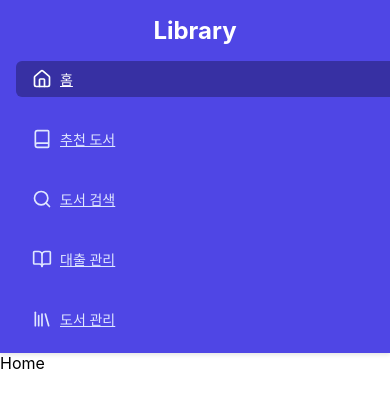
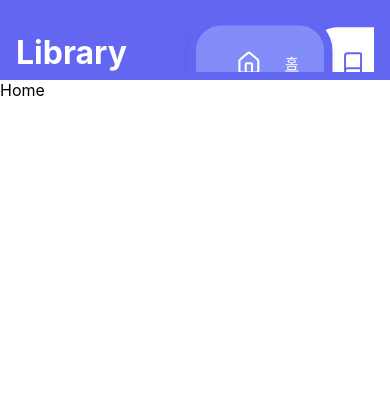
Before and after one commit to kpukpu/NIR_HACK_PR2, a React (Create React App) app in the folder frontend/: page / in a window 390 px wide. Shown: the top 408 px of the page. Built offline with nearby package versions, Linux system fonts and the light colour scheme.

Commit message:
네비게이션 바 디자인 수정

```diff
--- a/frontend/src/components/Nav/Nav.css
+++ b/frontend/src/components/Nav/Nav.css
@@ -1,19 +1,20 @@
 .nav {
-    background-color: #4f46e5;
-    box-shadow: 0 2px 4px rgba(0, 0, 0, 0.1);
+    background-color: #6366f1;
+    padding: 0.5rem 1rem;
+    overflow: hidden;  /* 넘치는 부분 숨기기 */
 }
 
 .nav-container {
     max-width: 1280px;
     margin: 0 auto;
-    padding: 0 1rem;
     display: flex;
-    align-items: center;
-    height: 4rem;
+    justify-content: center;
+    align-items: flex-end;  /* 아래쪽 정렬 */
+    height: 4rem;  /* 네비게이션 바 높이 증가 */
 }
 
 .nav-logo {
-    font-size: 1.5rem;
+    font-size: 2rem;
     font-weight: bold;
     color: white;
     margin-right: 4rem; /* Library 글자와 메뉴 사이의 간격 */
@@ -21,54 +22,55 @@
 
 .nav-menu {
     display: flex;
-    gap: 1.5rem;
+    position: relative;
 }
 
 .nav-item {
+    border: 8px solid #6366f1;
     display: flex;
     align-items: center;
-    padding: 0.5rem 1rem;
-    color: #e0e7ff;
-    font-size: 0.875rem;
+    padding: 1.5rem 2rem;  /* 패딩 증가 */
+    background-color: white;
+    color: #6366f1;
+    font-size: 1rem;
     font-weight: 500;
-    border-radius: 0.375rem;
-    transition: background-color 0.2s, color 0.2s;
+    border-radius: 2rem 2rem 0 0;  /* 위쪽만 둥글게 */
+    transition: all 0.3s ease;
+    margin-right: -1.5rem;  /* 겹치는 효과 */
+    position: relative;
+    z-index: 1;
+    transform: translateY(40%);  /* 아래로 50% 이동 */
 }
 
 .nav-item:hover {
-    background-color: #4338ca;
-    color: white;
+    transform: translateY(45%);
 }
 
 .nav-item.active {
-    background-color: #3730a3;
+    background-color: #818cf8;
     color: white;
+    transform: translateY(40%) scale(1.05);
+    box-shadow: 0 4px 6px rgba(0, 0, 0, 0.1);
 }
 
 .nav-icon {
-    width: 1.25rem;
-    height: 1.25rem;
+    width: 3.3rem;
+    height: 1.5rem;
     margin-right: 0.5rem;
 }
 
-@media (max-width: 660px) {
+@media (max-width: 768px) {
     .nav-container {
-        flex-direction: column;
-        height: auto;
-        padding: 1rem;
-    }
-
-    .nav-logo {
-        margin-right: 0;
-        margin-bottom: 1rem;
+        justify-content: flex-start;
+        overflow-x: auto;  /* 가로 스크롤 허용 */
     }
 
     .nav-menu {
-        flex-direction: column;
-        width: 100%;
+        flex-wrap: nowrap;  /* 줄바꿈 방지 */
     }
 
     .nav-item {
-        width: 100%;
+        padding: 1rem 1.5rem;
+        font-size: 0.875rem;
     }
 }
--- a/frontend/src/components/Nav/Nav.js
+++ b/frontend/src/components/Nav/Nav.js
@@ -1,9 +1,12 @@
-import React from 'react';
-import { NavLink } from 'react-router-dom';
+import React, { useState, useEffect } from 'react';
+import { NavLink, useLocation } from 'react-router-dom';
 import { Home, Book, Search, BookOpen, Library } from 'lucide-react';
-import './Nav.css';  // CSS 파일 import
+import './Nav.css';
 
 const Nav = () => {
+    const location = useLocation();
+    const [activeIndex, setActiveIndex] = useState(0);
+
     const navItems = [
         { path: '/', name: '홈', icon: Home },
         { path: '/recommended-book', name: '추천 도서', icon: Book },
@@ -12,20 +15,29 @@ const Nav = () => {
         { path: '/book-management', name: '도서 관리', icon: Library },
     ];
 
+    useEffect(() => {
+        const index = navItems.findIndex(item => item.path === location.pathname);
+        setActiveIndex(index !== -1 ? index : 0);
+    }, [location]);
+
     return (
         <nav className="nav">
             <div className="nav-container">
-                <div className="nav-logo">
+                <div className = "nav-logo">
                     <span>Library</span>
                 </div>
                 <div className="nav-menu">
-                    {navItems.map((item) => (
+                    {navItems.map((item, index) => (
                         <NavLink
                             key={item.path}
                             to={item.path}
                             className={({ isActive }) =>
                                 `nav-item ${isActive ? 'active' : ''}`
                             }
+                            style={{
+                                zIndex: activeIndex === index ? navItems.length + 1 : navItems.length - index
+                            }}
+                            onClick={() => setActiveIndex(index)}
                         >
                             <item.icon className="nav-icon" />
                             {item.name}
```
